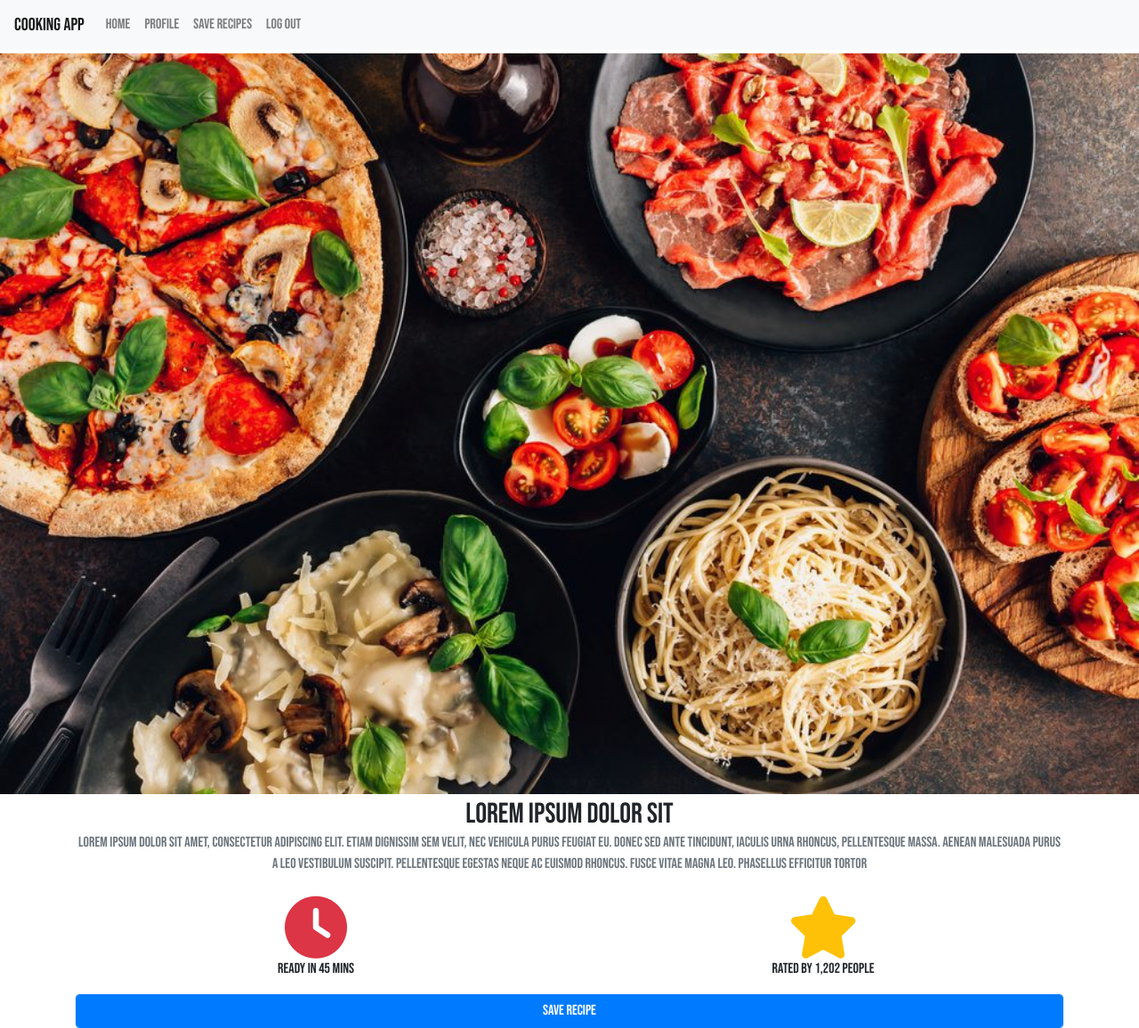
After one commit to ceantolentinoo/cooking_django, a Django app: page /recipe in a window 1280 px wide. The commit adds this page. Shown: the whole page at 89% size. Run offline with Django 3.2, Linux system fonts and the light colour scheme; some libraries are stand-ins or nearby versions.

Commit message:
added show recipe

```diff
--- a/mycookingapp/static/css/style.css
+++ b/mycookingapp/static/css/style.css
@@ -7,11 +7,16 @@
   object-fit: cover;
 }
 
+.show-img {
+  width: 100%;
+  height: auto;
+}
+
 h1 {
   letter-spacing: 4px;
 }
 
-.search-bar {
+.main {
   margin-top: 60px;
 }
 
@@ -19,10 +24,15 @@ h1 {
   margin-bottom: 15px;
 }
 
+p {
+  font-size: 16px;
+}
+
 /* CENTER PLACEHOLDER TEXT */
 ::-webkit-input-placeholder {
   text-align: center;
 }
+
 
 .title {
   position: absolute;
--- /dev/null
+++ b/mycookingapp/templates/recipe.html
@@ -0,0 +1,101 @@
+<!DOCTYPE html>
+<html lang="en">
+  <head>
+    <title>Title</title>
+    <!-- Required meta tags -->
+    <meta charset="utf-8" />
+    <meta
+      name="viewport"
+      content="width=device-width, initial-scale=1, shrink-to-fit=no"
+    />
+    {% load static %}
+    <link rel="stylesheet" href="{% static 'css/style.css' %}" />
+    <script src="{% static 'js/script.js' %}"></script>
+    <!-- Bootstrap CSS -->
+    <link
+      rel="stylesheet"
+      href="https://stackpath.bootstrapcdn.com/bootstrap/4.3.1/css/bootstrap.min.css"
+      integrity="sha384-ggOyR0iXCbMQv3Xipma34MD+dH/1fQ784/j6cY/iJTQUOhcWr7x9JvoRxT2MZw1T"
+      crossorigin="anonymous"
+    />
+    <link rel="preconnect" href="https://fonts.googleapis.com" />
+    <link rel="preconnect" href="https://fonts.gstatic.com" crossorigin />
+    <link
+      href="https://fonts.googleapis.com/css2?family=Bebas+Neue&display=swap"
+      rel="stylesheet"
+    />
+    <script
+      src="https://kit.fontawesome.com/a9916b7741.js"
+      crossorigin="anonymous"
+    ></script>
+  </head>
+  <body>
+    <nav class="navbar navbar-expand-lg fixed-top navbar-light bg-light">
+      <a class="navbar-brand" href="#">Cooking App</a>
+      <button
+        class="navbar-toggler"
+        type="button"
+        data-toggle="collapse"
+        data-target="#navbarSupportedContent"
+        aria-controls="navbarSupportedContent"
+        aria-expanded="false"
+        aria-label="Toggle navigation"
+      >
+        <span class="navbar-toggler-icon"></span>
+      </button>
+
+      <div class="collapse navbar-collapse" id="navbarSupportedContent">
+        <ul class="navbar-nav mr-auto">
+          <li class="nav-item">
+            <a class="nav-link" href="/">Home</a>
+          </li>
+          <li class="nav-item">
+            <a class="nav-link" href="#">Profile</a>
+          </li>
+          <li class="nav-item">
+            <a class="nav-link" href="#">Save Recipes</a>
+          </li>
+          <li class="nav-item">
+            <a class="nav-link" href="#">Log Out</a>
+          </li>
+        </ul>
+      </div>
+    </nav>
+
+    <div class="main">
+        <img class="show-img" src="{% static 'img/cuisine-imgs/italian.jpg' %}" alt="">
+        <div class="container">
+            <h2 class="mb-0 mt-1 text-center">Lorem ipsum dolor sit</h1>
+            <p class="text-center text-secondary">Lorem ipsum dolor sit amet, consectetur adipiscing elit. Etiam dignissim sem velit, nec vehicula purus feugiat eu. Donec sed ante tincidunt, iaculis urna rhoncus, pellentesque massa. Aenean malesuada purus a leo vestibulum suscipit. Pellentesque egestas neque ac euismod rhoncus. Fusce vitae magna leo. Phasellus efficitur tortor</p>
+            <div class="row mt-4">
+                <div class="col-6 text-center">
+                    <i class="fa-solid fa-clock text-danger d-block" style="font-size: 70px;"></i>
+                    <span>Ready in 45 mins</span>
+                </div>
+                <div class="col-6 text-center">
+                    <i class="fa-solid fa-star text-warning d-block" style="font-size: 70px;"></i>
+                    <span>Rated by 1,202 people</span>
+                </div>
+            </div>
+            <button type="submit" class="btn btn-primary form-control mt-3">Save recipe</button>
+        </div>
+    </div>
+    <!-- Optional JavaScript -->
+    <!-- jQuery first, then Popper.js, then Bootstrap JS -->
+    <script
+      src="https://code.jquery.com/jquery-3.3.1.slim.min.js"
+      integrity="sha384-q8i/X+965DzO0rT7abK41JStQIAqVgRVzpbzo5smXKp4YfRvH+8abtTE1Pi6jizo"
+      crossorigin="anonymous"
+    ></script>
+    <script
+      src="https://cdnjs.cloudflare.com/ajax/libs/popper.js/1.14.7/umd/popper.min.js"
+      integrity="sha384-UO2eT0CpHqdSJQ6hJty5KVphtPhzWj9WO1clHTMGa3JDZwrnQq4sF86dIHNDz0W1"
+      crossorigin="anonymous"
+    ></script>
+    <script
+      src="https://stackpath.bootstrapcdn.com/bootstrap/4.3.1/js/bootstrap.min.js"
+      integrity="sha384-JjSmVgyd0p3pXB1rRibZUAYoIIy6OrQ6VrjIEaFf/nJGzIxFDsf4x0xIM+B07jRM"
+      crossorigin="anonymous"
+    ></script>
+  </body>
+</html>
--- a/mycookingapp/urls.py
+++ b/mycookingapp/urls.py
@@ -2,8 +2,14 @@ from django.urls import path, include
 from . import views
 
 urlpatterns = [
+    # ----- RENDER HOME MENU ------ #
     path('', views.index),
+    # ----- RENDER CUISINE ------ #
     path('cuisine', views.cuisine),
+    # ----- RENDER DIET CATEGORY ------ #
     path('diet', views.diet),
+    # ----- RENDER ITALIAN ------ #
     path('italian', views.italian),
+    # ----- RENDER SHOW RECIPE ------ #
+    path('recipe', views.recipe)
 ]
--- a/mycookingapp/views.py
+++ b/mycookingapp/views.py
@@ -25,4 +25,7 @@ def italian(request):
         'num': 5,
     }
     return render(request, "italian.html", context)
+
+def recipe(request):
+    return render(request, "recipe.html")
 # Create your views here.
```
